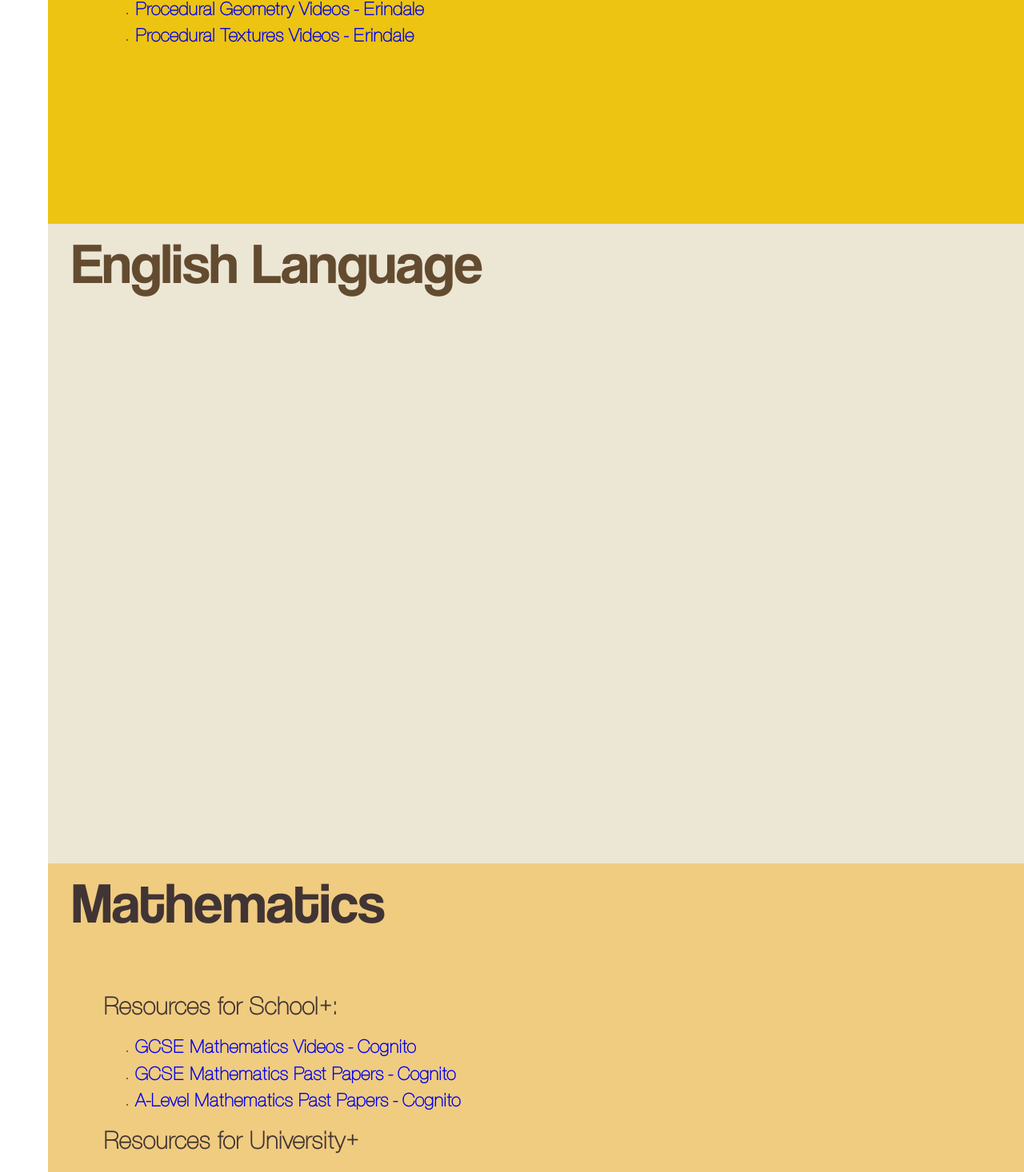
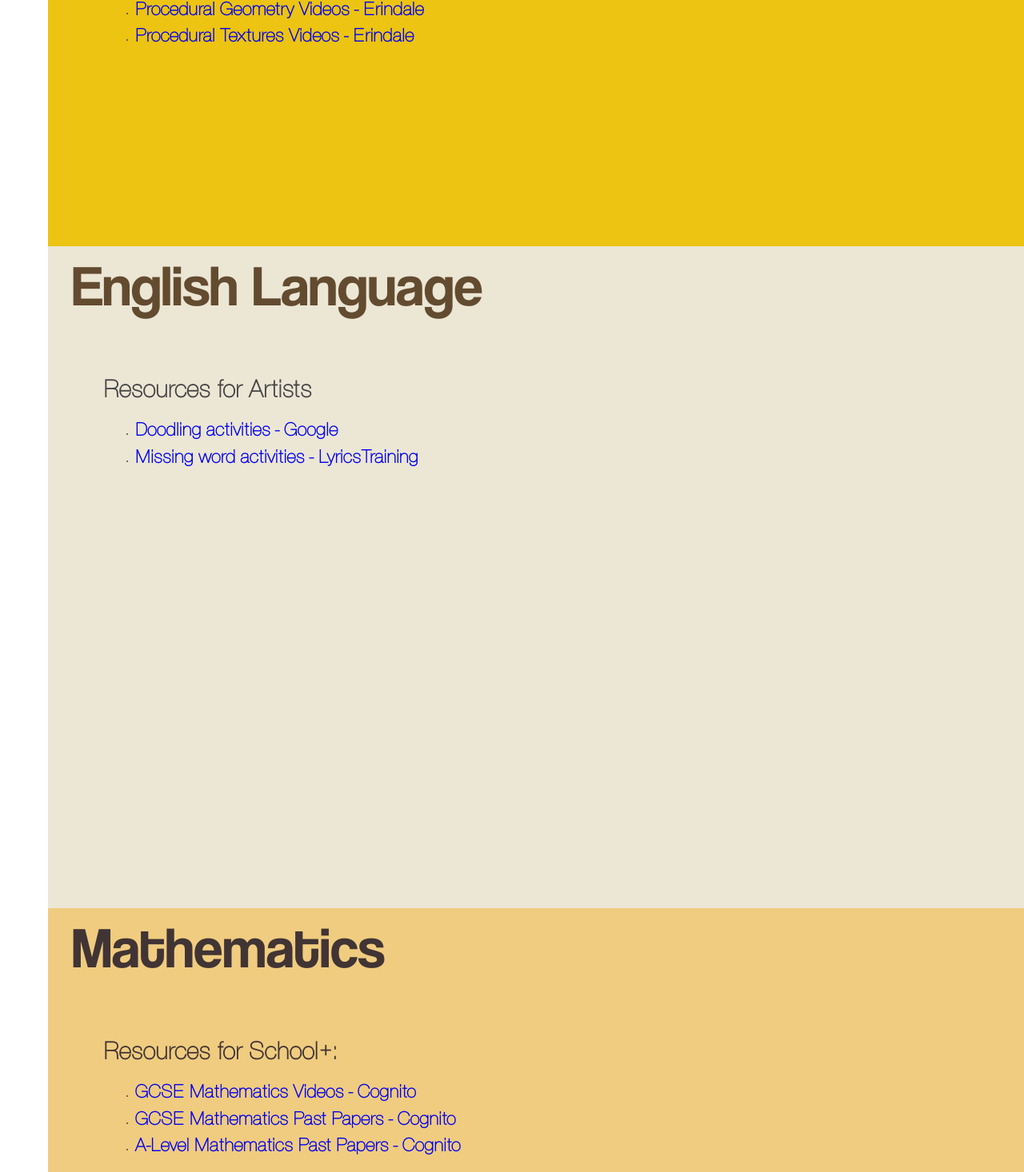
Before and after one commit to bgraham89/Dev-Portfolio, a React (Create React App) app: page /teaching in a window 1280 px wide. Shown: the part 1320-2786 px from the top of the page at 80% size. Built offline with nearby package versions, Linux system fonts and the light colour scheme.

Commit message:
english links

```diff
--- /dev/null
+++ b/src/components/Resources/content/english.js
@@ -0,0 +1,13 @@
+const English = () => {
+    return (
+        <div className='box flex-col'>
+            <h2>Resources for Artists</h2>
+            <ul>
+                <li><a href="https://quickdraw.withgoogle.com/" target="_blank">Doodling activities - Google</a></li>
+                <li><a href="https://lyricstraining.com/" target="_blank">Missing word activities - LyricsTraining</a></li>
+            </ul>
+        </div>
+    );
+};
+
+export default English
--- a/src/components/Resources/content/mathematics.js
+++ b/src/components/Resources/content/mathematics.js
@@ -15,6 +15,8 @@ const Mathematics = () => {
                 <li><a href="https://ocw.mit.edu/courses/6-042j-mathematics-for-computer-science-fall-2010/video_galleries/video-lectures/" target="_blank">Elementary Mathematics for Computer Science Course - MIT</a></li>
                 <li><a href="https://www.youtube.com/playlist?list=PLVMgvCDIRy1x_AmA8lhrPB_plInV_wR8Y" target="_blank">Elementary Number Theory Videos - MathMajor</a></li>
                 <li><a href="https://www.youtube.com/playlist?list=PLDDGPdw7e6Ah6w0U4hrERCiUTNQiMfitK" target="_blank">Integral Calculus Videos - TrevTutor</a></li>
+                <li><a href="https://ocw.mit.edu/courses/18-02-multivariable-calculus-fall-2007/video_galleries/video-lectures/" target="_blank">Multivariable Calculus Course - MIT</a></li>
+                <li><a href="https://ocw.mit.edu/courses/18-100a-real-analysis-fall-2020/video_galleries/video-lectures/" target="_blank">Real Analysis Course - MIT</a></li>
                 <li><a href="https://www.youtube.com/playlist?list=PLZHQObOWTQDMsr9K-rj53DwVRMYO3t5Yr" target="_blank">Visual Calculus Videos - 3Blue1Brown</a></li>
                 <li><a href="https://www.youtube.com/playlist?list=PLZHQObOWTQDPD3MizzM2xVFitgF8hE_ab" target="_blank">Visual Linear Algebra Videos - 3Blue1Brown</a></li>
             </ul>
--- a/src/components/Resources/index.js
+++ b/src/components/Resources/index.js
@@ -1,4 +1,5 @@
 import Blender from "./content/blender";
+import English from "./content/english";
 import Mathematics from "./content/mathematics";
 
-export {Blender, Mathematics}
+export {Blender, English, Mathematics}
--- a/src/components/Teaching/index.js
+++ b/src/components/Teaching/index.js
@@ -1,7 +1,7 @@
 import './index.scss'
 import { useEffect, useState } from 'react'
 import AnimatedLetters from '../AnimatedLetters'
-import {Blender, Mathematics} from '../Resources'
+import {Blender, English, Mathematics} from '../Resources'
 
 const Teaching = () => {
     const [letterClass, setLetterClass] = useState('text-animate')
@@ -31,21 +31,22 @@ const Teaching = () => {
                     </div>
                 </div>
             </section>
-            <section className='blender flex-col'>
+            <section className='blender links flex-col'>
                 <h1 id='blender'>Blender</h1>
                 <Blender/>
             </section>
-            <section className='english flex-col'>
+            <section className='english links flex-col'>
                 <h1 id='english'>English Language</h1>
+                <English/>
             </section>
-            <section className='mathematics flex-col'>
+            <section className='mathematics links flex-col'>
                 <h1 id='mathematics'>Mathematics</h1>
                 <Mathematics/>
             </section>
-            <section className='python flex-col right'>
+            <section className='python links flex-col'>
                 <h1 id='python'>Python</h1>
             </section>
-            <section className='roblox-studios flex-col'>
+            <section className='roblox-studios links flex-col'>
                 <h1 id='roblox'>Roblox Studios</h1>
             </section>
         </div>
--- a/src/components/Teaching/index.scss
+++ b/src/components/Teaching/index.scss
@@ -78,9 +78,8 @@
         animation: fadeIn 1s 1.8s backwards;
         font-family: 'Helvetica Neu';
         font-weight: 600;
-        height: 50vh;
+        min-height: 50vh;
         padding: 3.5em;
-        padding-bottom: 3vh;
         text-align: left;
 
         h1 {
@@ -98,6 +97,10 @@
             text-decoration: none;
             font-size: 3vmin;
         }
+    }
+
+    .links {
+        padding-bottom: 3.5vh;
     }
 
     .blender {
```
